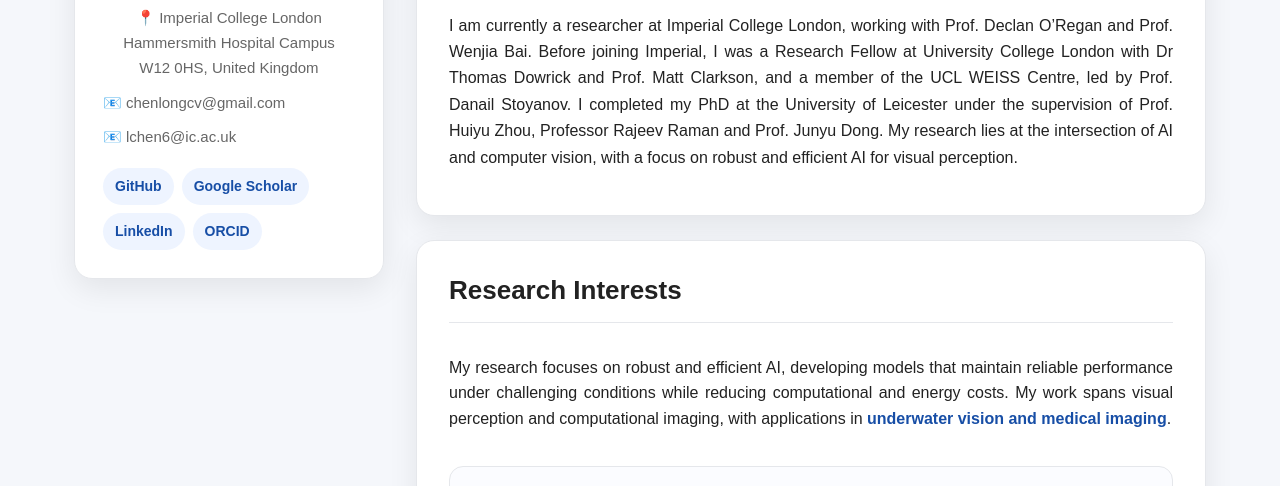
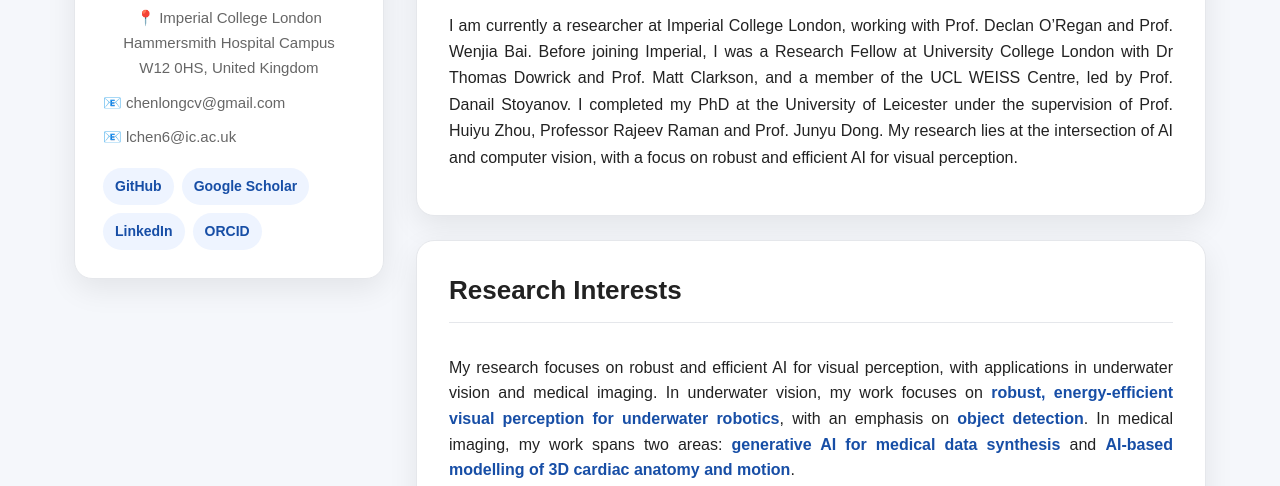
Before and after one commit to LongChenCV/LongChenCV.github.io, a plain HTML site: page index.html in a window 1280 px wide. Shown: the part 441-927 px from the top of the page. Drawn offline with Linux system fonts and the light colour scheme.

Commit message:
Update index.html

```diff
--- a/index.html
+++ b/index.html
@@ -613,7 +613,7 @@ body {
 
       <div class="project-grid colead-grid">
       <p>
-      My research focuses on robust and efficient AI, developing models that maintain reliable performance under challenging conditions while reducing computational and energy costs. My work spans visual perception and computational imaging, with applications in <span class="highlight">underwater vision and medical imaging</span>.
+      My research focuses on robust and efficient AI for visual perception, with applications in underwater vision and medical imaging. In underwater vision, my work focuses on <span class="highlight">robust, energy-efficient visual perception for underwater robotics</span>, with an emphasis on <span class="highlight">object detection</span>. In medical imaging, my work spans two areas: <span class="highlight">generative AI for medical data synthesis</span> and <span class="highlight">AI-based modelling of 3D cardiac anatomy and motion</span>.
       </p>
 
       <div class="project-card">
```
